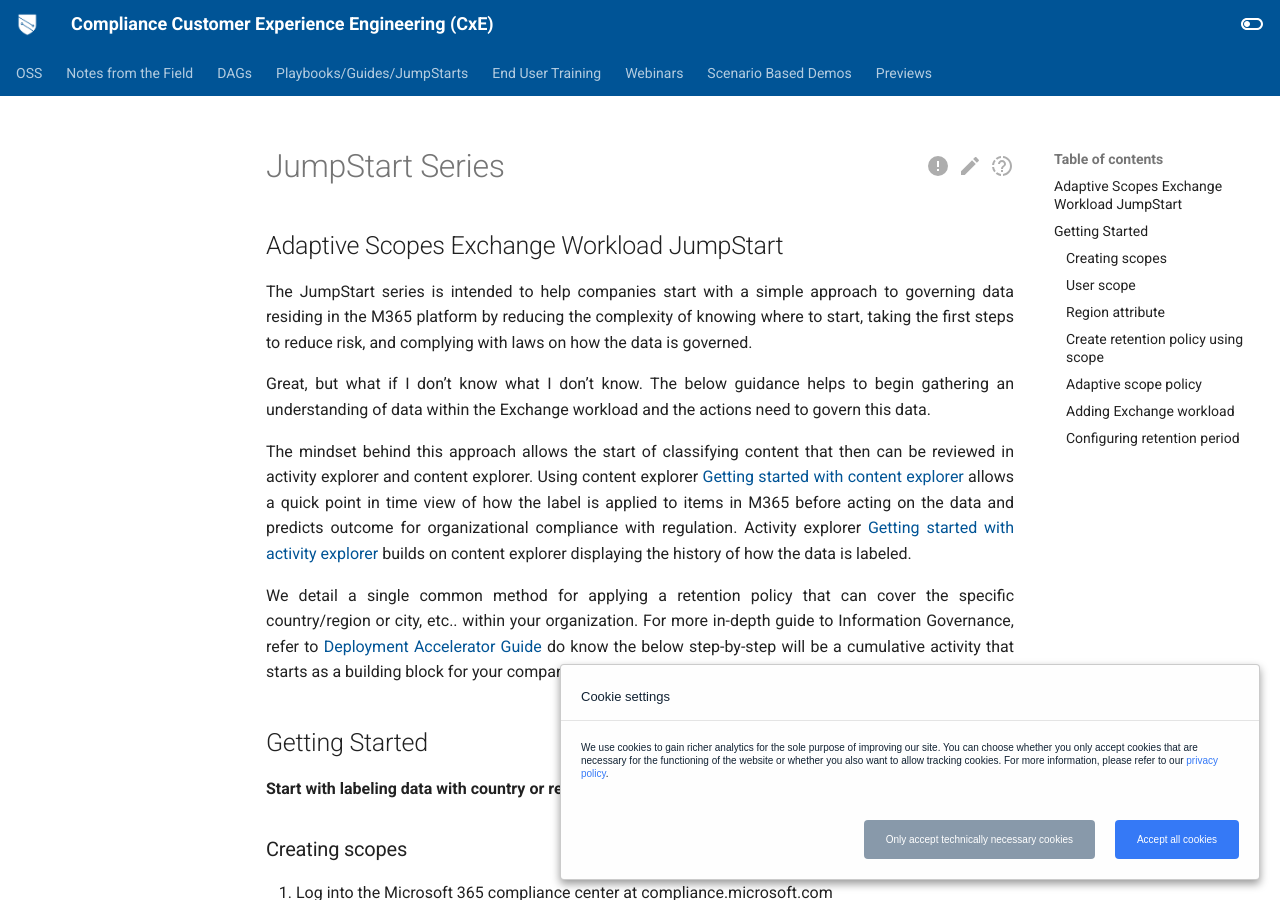
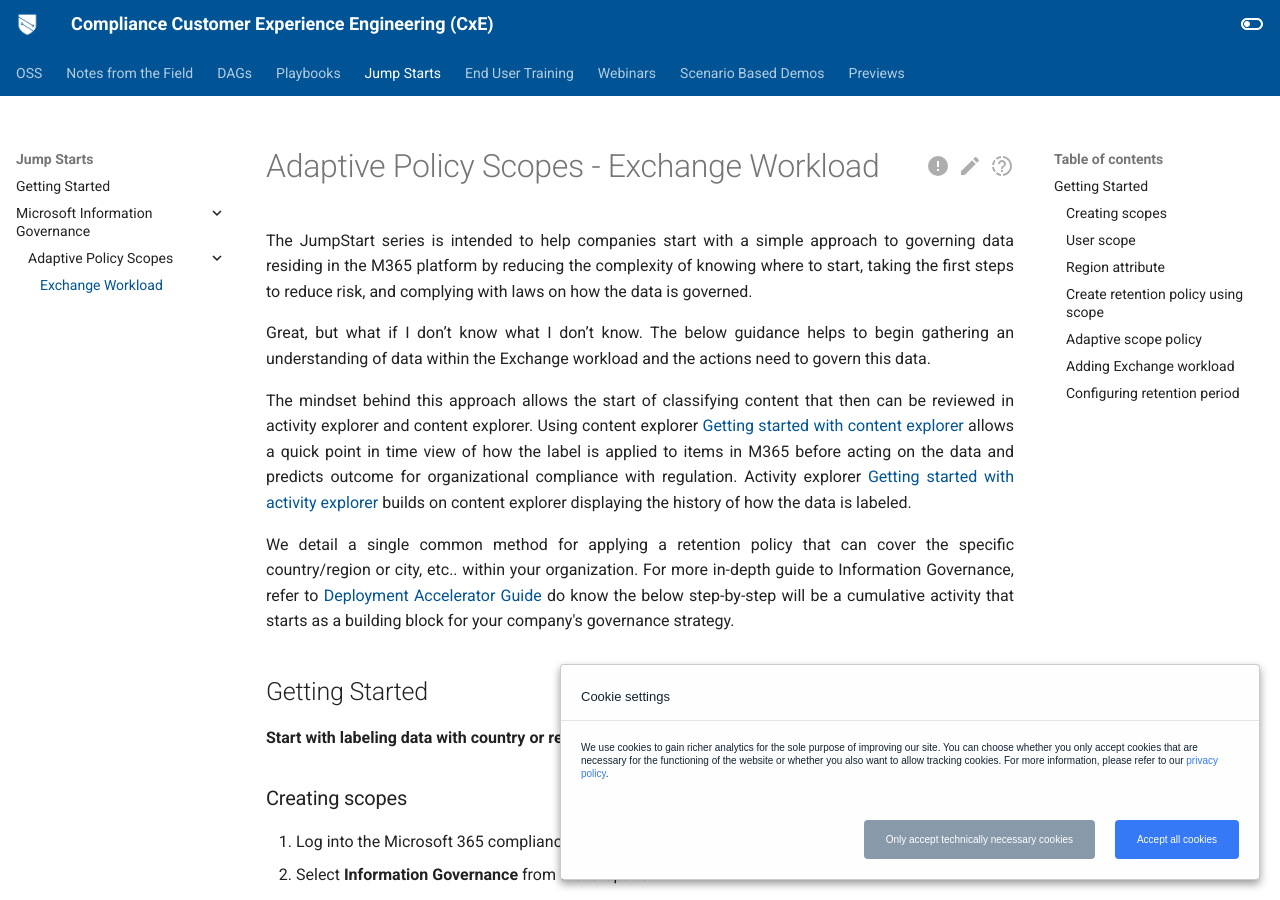
Before and after one commit to microsoft/ComplianceCxE, an MkDocs documentation site: the page built from docs/jumpstarts/adaptive-exchange.md, in a window 1280 px wide and 900 px high. Built offline with MkDocs 1.6.1 and Material for MkDocs 9.7.7, drawn with Linux system fonts in a browser that asks for light colours; comment, search, counter and statistics services are not loaded.

Commit message:
add jumpstarts

```diff
--- a/docs/playbooks/migjump.md
+++ b/docs/jumpstarts/adaptive-exchange.md
@@ -2,7 +2,8 @@
 layout: home
 title: JumpStart Series
 ---
-## Adaptive Scopes Exchange Workload JumpStart
+# Adaptive Policy Scopes - Exchange Workload
+
 The JumpStart series is intended to help companies start with a simple approach to governing data residing in the M365 platform by reducing the complexity of knowing where to start, taking the first steps to reduce risk, and complying with laws on how the data is governed.
 
 Great, but what if I don’t know what I don’t know. The below guidance helps to begin gathering an understanding of data within the Exchange workload and the actions need to govern this data.
@@ -21,21 +22,21 @@
 2. Select **Information Governance** from the left pane
 
     <figure>
-        <img src="https://microsoft.github.io/ComplianceCxE/playbooks/img/migjump/Adapt1.png"/>
+        <img src="../../jumpstarts/img/migjump/Adapt1.png"/>
         <figcaption>Figure 1: Home page of Microsoft 365 compliance center</figcaption>
     </figure>
 
 3. Under the **Adaptive Scopes** tab, click **Create Scope**.
 
     <figure>
-        <img src="https://microsoft.github.io/ComplianceCxE/playbooks/img/migjump/Adapt2.png"/>
+        <img src="../../jumpstarts/img/migjump/Adapt2.png"/>
         <figcaption>Figure 2: Adaptive scopes tab on Information Governance page with Create Scope action selected</figcaption>
     </figure>
 
 4. On the **Name Your Adaptive Policy Scope** page of the **Create Adaptive Scope** wizard, add a name for the scope and a description. Click **Next** to continue.
 
     <figure>
-        <img src="https://microsoft.github.io/ComplianceCxE/playbooks/img/migjump/Adapt3.png"/>
+        <img src="../../jumpstarts/img/migjump/Adapt3.png"/>
         <figcaption>Figure 3: Name Your Adaptive Policy Scope page with Name box and Description box selected</figcaption>
     </figure>
 
@@ -44,7 +45,7 @@
 5.	On the **What Type Of Scope Do You Want To Create?** Page, select **Users** as the scope. Click **Next** to continue.
 
     <figure>
-        <img src="https://microsoft.github.io/ComplianceCxE/playbooks/img/migjump/Adapt4.png"/>
+        <img src="../../jumpstarts/img/migjump/Adapt4.png"/>
         <figcaption>Figure 4: What Type Of Scope Do You Want To Create page with Users radio button selected</figcaption>
     </figure>
 
@@ -53,18 +54,18 @@
 6.	On the **Create The Query To Define Users** page under **User Attributes** section, select **Country Or Region** from the drop down.
 
     <figure>
-        <img src="https://microsoft.github.io/ComplianceCxE/playbooks/img/migjump/Adapt5.png"/>
+        <img src="../../jumpstarts/img/migjump/Adapt5.png"/>
         <figcaption>Figure 5: Create The Query To Define Users page with Attribute dropdown box selected</figcaption>
     </figure>
     <figure>
-        <img src="https://microsoft.github.io/ComplianceCxE/playbooks/img/migjump/Adapt6.png"/>
+        <img src="../../jumpstarts/img/migjump/Adapt6.png"/>
         <figcaption>Figure 6: Within the Attribute dropdown box, Country Or Region is selected</figcaption>
     </figure>
 
 7.	In the **Value** box enter the name of region for the scope this applies to. Click **Next** to continue.
 
     <figure>
-        <img src="https://microsoft.github.io/ComplianceCxE/playbooks/img/migjump/Adapt7.png"/>
+        <img src="../../jumpstarts/img/migjump/Adapt7.png"/>
         <figcaption>Figure 7: Value text box populated with region Asia</figcaption>
     </figure>
 
@@ -78,21 +79,21 @@
 1.	Return to the Information Governance landing page and click **Retention Policies** tab.
 
     <figure>
-        <img src="https://microsoft.github.io/ComplianceCxE/playbooks/img/migjump/Adapt8.png"/>
+        <img src="../../jumpstarts/img/migjump/Adapt8.png"/>
         <figcaption>Figure 8: Information Governance main page with Retention Policies selected</figcaption>
     </figure>
 
 2.	Select **New Retention Policy**.
 
     <figure>
-        <img src="https://microsoft.github.io/ComplianceCxE/playbooks/img/migjump/Adapt9.png"/>
+        <img src="../../jumpstarts/img/migjump/Adapt9.png"/>
         <figcaption>Figure 8: Information Governance main page with New Retention Policy selected</figcaption>
     </figure>
 
 3.	On the **Name Your Retention Policy** page, add a name for the retention policy and a description. Click **Next** to continue.
 
     <figure>
-        <img src="https://microsoft.github.io/ComplianceCxE/playbooks/img/migjump/Adapt10.png"/>
+        <img src="../../jumpstarts/img/migjump/Adapt10.png"/>
         <figcaption>Figure 8: Name Your Retention Policy page wit Name and Description fields shown</figcaption>
     </figure>
 
@@ -101,21 +102,21 @@
 4.	On the **Choose The Type Of Retention Policy To Create** page, select **Adaptive** and click **Next**.
 
     <figure>
-        <img src="https://microsoft.github.io/ComplianceCxE/playbooks/img/migjump/Adapt11.png"/>
+        <img src="../../jumpstarts/img/migjump/Adapt11.png"/>
         <figcaption>Figure 9: Chosing the type of retention policy with Adaptive radio button selected</figcaption>
     </figure>
 
 5.	On the **Choose Adaptive Policy Scopes And Locations** page, click **Add Scopes**.
 
     <figure>
-        <img src="https://microsoft.github.io/ComplianceCxE/playbooks/img/migjump/Adapt12.png"/>
+        <img src="../../jumpstarts/img/migjump/Adapt12.png"/>
         <figcaption>Figure 10: Chosing the adaptive policy scope and location with Add Scopes selected </figcaption>
     </figure>
 
 6.	On the **Choose Adaptive Policy Scopes** dialog box, choose the scope created earlier in step x. Click **Add** to continue.
 
     <figure>
-        <img src="https://microsoft.github.io/ComplianceCxE/playbooks/img/migjump/adapt13.png"/>
+        <img src="../../jumpstarts/img/migjump/adapt13.png"/>
         <figcaption>Figure 11: Chosing the adaptive policy scope with Email Only Region selected </figcaption>
     </figure>
 
@@ -124,7 +125,7 @@
 7.	Under the **Choose Locations To Apply The Policy** section, verify the only **Status** set to **On** is **Exchange Email**. Click **Next** to continue.
 
     <figure>
-        <img src="https://microsoft.github.io/ComplianceCxE/playbooks/img/migjump/Adapt14.png"/>
+        <img src="../../jumpstarts/img/migjump/Adapt14.png"/>
         <figcaption>Figure 12: Chosing the adaptive policy scope with Exchange Email Status set to On </figcaption>
     </figure>
 
@@ -133,7 +134,7 @@
 8.	On the **Decide If You Want To Retain Content, Delete It, Or Both** page, leave the radio button **Retain Items For A Specific Period** selected, choose **Custom** from the dropdown menu then adjust the retention to 1 year and finally select the **Do Nothing** radio button. Click **Next** to continue.
 
     <figure>
-        <img src="https://microsoft.github.io/ComplianceCxE/playbooks/img/migjump/Adapt15.png"/>
+        <img src="../../jumpstarts/img/migjump/Adapt15.png"/>
         <figcaption>Figure 13: Configuring retention period to 1 year and at the end of this period Do Nothing enabled </figcaption>
     </figure>
 
--- a/mkdocs.yml
+++ b/mkdocs.yml
@@ -44,27 +44,21 @@
       - Microsoft Information Protection and Data Loss Prevention: dag/mip-dlp.md
       - Resources: dag/dag-resources.md
       - 💬 Submit CxE Feedback: https://aka.ms/mipc/mipcOSS
-    #- PowerShell:
-      #- Compliance Manager: powershell/cm.md
-      #- Advanced eDiscovery: powershell/aed.md
-      #- Advanced Audit: powershell/audit.md
-      #- Insider Risk: powershell/ir.md
-      #- Communication Compliance: powershell/cc.md
-      #- Information Governance: powershell/mig.md
-      #- Records Management: powershell/rm.md
-      #- Information Protection: powershell/mip.md
-      #- Data Loss Prevention: powershell/dlp.md
-      #- 💬 Submit CxE Feedback: https://aka.ms/mipc/mipcOSS
-    - Playbooks/Guides/JumpStarts:
-      - Playbooks/Guides/JumpStarts: playbooks.md
-      #- Microsoft Information Protection:
-        #- 🆕 Service Side Auto-labeling: playbooks/service-side-auto-labeling.md
-      #- Data Loss Prevention:
-        #- Teams DLP Playbook: playbooks/teamsdlp.md
-        #- Legacy DLP Policies (ETR) to DLP Playbook: playbooks/etr2dlp.md
-      #- Communication Compliance:
-        #- Financial Services Industry Playbook: playbooks/fsicc.md
-      #- 💬 Submit CxE Feedback: https://aka.ms/mipc/mipcOSS
+    - Playbooks:
+      - Getting Started: playbooks.md
+      - Microsoft Information Protection:
+        - 🆕 Service Side Auto-labeling: playbooks/service-side-auto-labeling.md
+      - Data Loss Prevention:
+        - Teams DLP Playbook: playbooks/teamsdlp.md
+        - Legacy DLP Policies (ETR) to DLP Playbook: playbooks/etr2dlp.md
+      - Communication Compliance:
+        - Financial Services Industry Playbook: playbooks/fsicc.md
+      - 💬 Submit CxE Feedback: https://aka.ms/mipc/mipcOSS
+    - Jump Starts:
+      - Getting Started: jumpstarts.md
+      - Microsoft Information Governance:
+        - Adaptive Policy Scopes:
+          - Exchange Workload: jumpstarts/adaptive-exchange.md
     - End User Training:
       - Sensitivity Labels: enduser/sensitivity.md
       - Retention Labels: enduser/retention.md
```
Also changed, not shown: docs/playbooks.md (deleted, +0 -76 lines), docs/jumpstarts.md (added), docs/jumpstarts/img/migjump/Adapt1.png (added), docs/jumpstarts/img/migjump/Adapt10.png (added), docs/jumpstarts/img/migjump/Adapt11.png (added), docs/jumpstarts/img/migjump/Adapt12.png (added), docs/jumpstarts/img/migjump/Adapt14.png (added), docs/jumpstarts/img/migjump/Adapt15.png (added), docs/jumpstarts/img/migjump/Adapt2.png (added), docs/jumpstarts/img/migjump/Adapt3.png (added), docs/jumpstarts/img/migjump/Adapt4.png (added), docs/jumpstarts/img/migjump/Adapt5.png (added), docs/jumpstarts/img/migjump/Adapt6.png (added), docs/jumpstarts/img/migjump/Adapt7.png (added), 3 more files, 1 other file.
